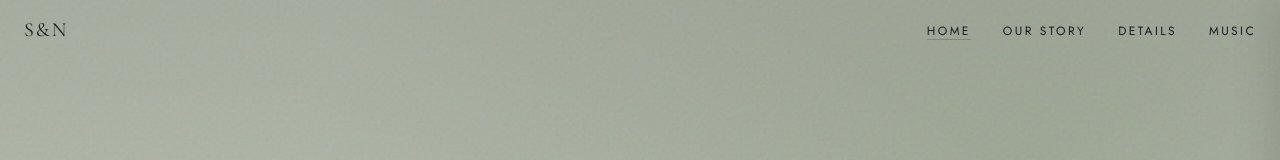
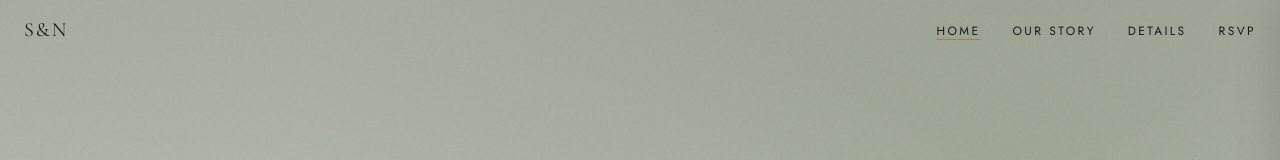
Before and after one commit to v-alex-dev/mariage_web, a Next.js app: page / in a window 1280 px wide. Shown: the top 160 px of the page. Built offline with nearby package versions, Linux system fonts and the light colour scheme.

Commit message:
change link music into rsvp

```diff
--- a/app/components/layout/Navbar.tsx
+++ b/app/components/layout/Navbar.tsx
@@ -9,7 +9,7 @@ const navLinks = [
   { href: '/', label: 'Home' },
   { href: '/our-story', label: 'Our Story' },
   { href: '/details', label: 'Details' },
-  { href: '/music', label: 'Music' },
+  { href: '/confirmation', label: 'RSVP' },
 ];
 
 export default function Navbar() {
```
